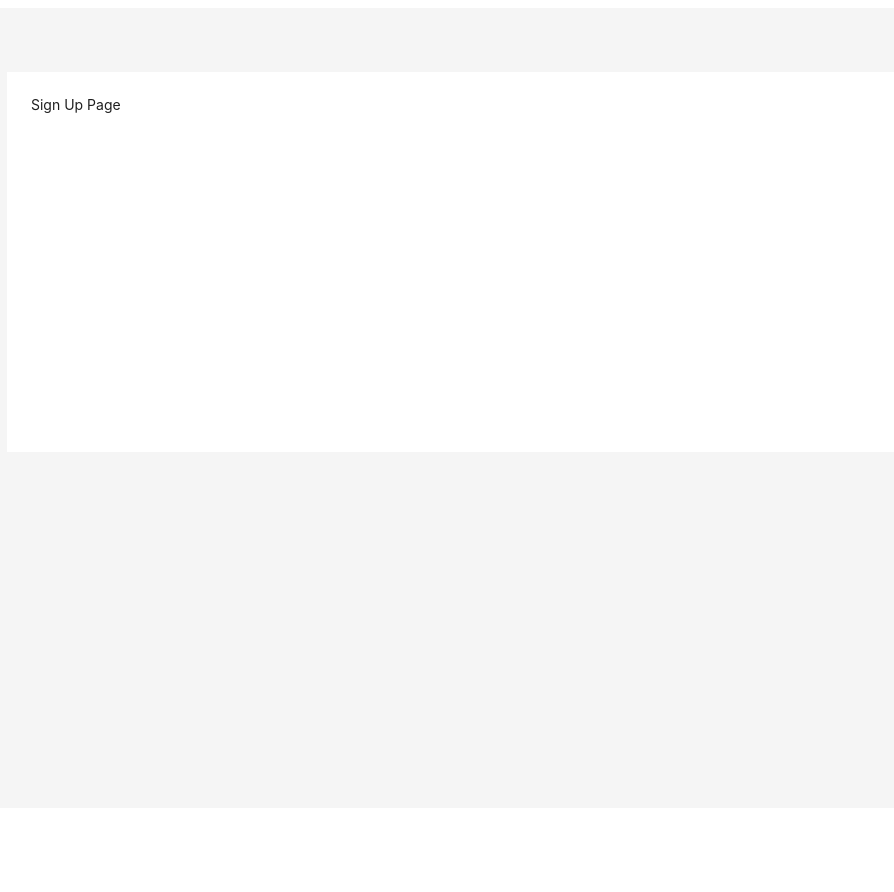
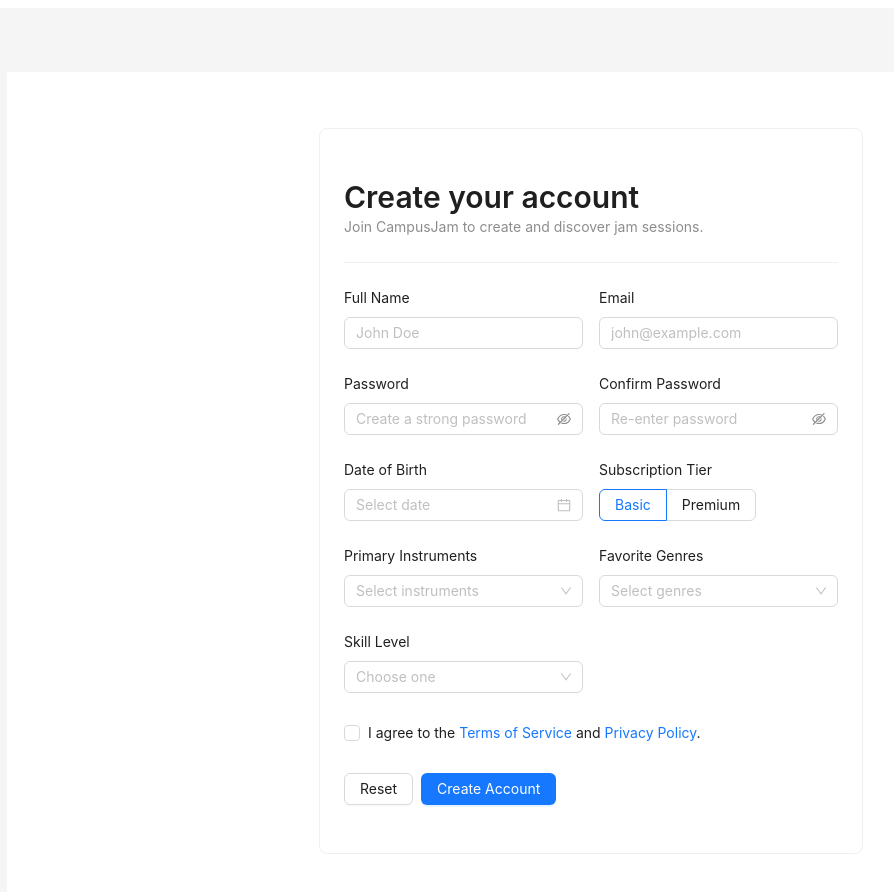
Before and after one commit to MQUEMADO16/CampusJam-Frontend, a React (Create React App) app: page /signup in a window 1280 px wide. Shown: the top 892 px of the page, without its empty margins (49-943 px from the left). Before the commit the page ends 816 px from the top, so only its background shows below. Built offline with nearby package versions, Linux system fonts and the light colour scheme.

Commit message:
add sign up page and sign up form component

```diff
--- a/src/App.tsx
+++ b/src/App.tsx
@@ -1,6 +1,8 @@
 import React from 'react';
 import { BrowserRouter, Routes, Route } from 'react-router-dom';
 import { Layout } from 'antd';
+
+import SignUp from './pages/SignUp';
 
 const { Content } = Layout;
 
@@ -26,7 +28,7 @@
               />
               <Route
                 path="/signup"
-                element={<div>Sign Up Page</div>}
+                element={<SignUp />}
               />
 
               {/* --- Core App & Session Pages --- */}
--- /dev/null
+++ b/src/components/features/SignUpForm.tsx
@@ -0,0 +1,256 @@
+import React from "react";
+import {
+  Button,
+  Checkbox,
+  Col,
+  DatePicker,
+  Form,
+  Input,
+  Radio,
+  Row,
+  Select,
+  Space,
+  Typography,
+  message,
+} from "antd";
+
+const { Text } = Typography;
+
+const INSTRUMENTS = [
+  "Guitar",
+  "Bass",
+  "Drums",
+  "Piano/Keys",
+  "Vocals",
+  "Violin",
+  "Saxophone",
+  "Trumpet",
+];
+
+const GENRES = [
+  "Rock",
+  "Jazz",
+  "Pop",
+  "Hip-Hop",
+  "Classical",
+  "Metal",
+  "Blues",
+  "EDM",
+  "Country",
+];
+
+const PASSWORD_RULE =
+  /^(?=.*[a-z])(?=.*[A-Z])(?=.*\d)(?=.*[ !"#$%&'()*+,\-./:;<=>?@[\\\]^_`{|}~]).{8,}$/;
+
+function isUnderAgeLimit(date: Date, minYears = 13): boolean {
+  const cutoff = new Date();
+  cutoff.setFullYear(cutoff.getFullYear() - minYears);
+  return date > cutoff;
+}
+
+const SignUpForm: React.FC = () => {
+  const [form] = Form.useForm();
+
+  const onFinish = () => {
+    // Show AntD success message
+    message.success("Account created successfully!");
+
+    // Reset all form fields
+    form.resetFields();
+  };
+
+  return (
+    <Form
+      layout="vertical"
+      form={form}
+      name="signup"
+      onFinish={onFinish}
+      onFinishFailed={() => {}}
+      scrollToFirstError
+      requiredMark="optional"
+      initialValues={{ subscriptionTier: "basic" }}
+    >
+      <Row gutter={[16, 0]}>
+        <Col xs={24} md={12}>
+          <Form.Item
+            label="Full Name"
+            name="name"
+            rules={[
+              { required: true, message: "Please enter your name" },
+              { min: 2, message: "Name must be at least 2 characters" },
+            ]}
+          >
+            <Input placeholder="John Doe" />
+          </Form.Item>
+        </Col>
+
+        <Col xs={24} md={12}>
+          <Form.Item
+            label="Email"
+            name="email"
+            rules={[
+              { required: true, message: "Please enter your email" },
+              { type: "email", message: "Enter a valid email" },
+            ]}
+          >
+            <Input placeholder="john@example.com" inputMode="email" />
+          </Form.Item>
+        </Col>
+
+        <Col xs={24} md={12}>
+          <Form.Item
+            label="Password"
+            name="password"
+            rules={[
+              { required: true, message: "Please enter a password" },
+              {
+                pattern: PASSWORD_RULE,
+                message: "Min 8 chars, with upper, lower, number & symbol.",
+              },
+            ]}
+            hasFeedback
+          >
+            <Input.Password placeholder="Create a strong password" />
+          </Form.Item>
+        </Col>
+
+        <Col xs={24} md={12}>
+          <Form.Item
+            label="Confirm Password"
+            name="confirmPassword"
+            dependencies={["password"]}
+            hasFeedback
+            rules={[
+              { required: true, message: "Please confirm your password" },
+              ({ getFieldValue }) => ({
+                validator(_, value) {
+                  if (!value || getFieldValue("password") === value) {
+                    return Promise.resolve();
+                  }
+                  return Promise.reject(new Error("The two passwords do not match"));
+                },
+              }),
+            ]}
+          >
+            <Input.Password placeholder="Re-enter password" />
+          </Form.Item>
+        </Col>
+
+        <Col xs={24} md={12}>
+          <Form.Item
+            label="Date of Birth"
+            name="dateOfBirth"
+            rules={[{ required: true, message: "Please select your DOB" }]}
+          >
+            <DatePicker
+              style={{ width: "100%" }}
+              disabledDate={(moment) =>
+                moment ? isUnderAgeLimit(moment.toDate(), 13) : false
+              }
+            />
+          </Form.Item>
+        </Col>
+
+        <Col xs={24} md={12}>
+          <Form.Item
+            label="Subscription Tier"
+            name="subscriptionTier"
+            rules={[{ required: true, message: "Select a tier" }]}
+          >
+            <Radio.Group>
+              <Radio.Button value="basic">Basic</Radio.Button>
+              <Radio.Button value="premium">Premium</Radio.Button>
+            </Radio.Group>
+          </Form.Item>
+        </Col>
+
+        <Col xs={24} md={12}>
+          <Form.Item
+            label="Primary Instruments"
+            name="instruments"
+            rules={[{ required: true, message: "Please select at least one instrument" }]}
+          >
+            <Select
+              mode="multiple"
+              allowClear
+              placeholder="Select instruments"
+              options={INSTRUMENTS.map((i) => ({ value: i, label: i }))}
+            />
+          </Form.Item>
+        </Col>
+
+        <Col xs={24} md={12}>
+          <Form.Item
+            label="Favorite Genres"
+            name="genres"
+            rules={[{ required: true, message: "Please select at least one genre" }]}
+          >
+            <Select
+              mode="multiple"
+              allowClear
+              placeholder="Select genres"
+              options={GENRES.map((g) => ({ value: g, label: g }))}
+            />
+          </Form.Item>
+        </Col>
+
+        <Col xs={24} md={12}>
+          <Form.Item
+            label="Skill Level"
+            name="skillLevel"
+            rules={[{ required: true, message: "Select your level" }]}
+          >
+            <Select
+              placeholder="Choose one"
+              options={[
+                { value: "Beginner", label: "Beginner" },
+                { value: "Intermediate", label: "Intermediate" },
+                { value: "Advanced", label: "Advanced" },
+              ]}
+            />
+          </Form.Item>
+        </Col>
+
+        <Col span={24}>
+          <Form.Item
+            name="acceptTerms"
+            valuePropName="checked"
+            rules={[
+              {
+                validator: (_, v) =>
+                  v
+                    ? Promise.resolve()
+                    : Promise.reject(new Error("You must accept the Terms & Privacy")),
+              },
+            ]}
+          >
+            <Checkbox>
+              I agree to the{" "}
+              <a href="#" onClick={(e) => e.preventDefault()}>
+                Terms of Service
+              </a>{" "}
+              and{" "}
+              <a href="#" onClick={(e) => e.preventDefault()}>
+                Privacy Policy
+              </a>
+              .
+            </Checkbox>
+          </Form.Item>
+        </Col>
+      </Row>
+
+      <Form.Item>
+        <Space>
+          <Button htmlType="button" onClick={() => form.resetFields()}>
+            Reset
+          </Button>
+          <Button type="primary" htmlType="submit">
+            Create Account
+          </Button>
+        </Space>
+      </Form.Item>
+    </Form>
+  );
+};
+
+export default SignUpForm;
--- /dev/null
+++ b/src/pages/SignUp.tsx
@@ -0,0 +1,27 @@
+import React from "react";
+import { Card, Col, Row, Typography, Divider } from "antd";
+import SignUpForm from "../components/features/SignUpForm";
+
+const { Title, Text } = Typography;
+
+const SignUp: React.FC = () => {
+  return (
+    <Row justify="center" style={{ padding: "32px 16px" }}>
+      <Col xs={24} sm={22} md={18} lg={16} xl={12} xxl={10}>
+        <Card>
+          <Title level={2} style={{ marginBottom: 0 }}>
+            Create your account
+          </Title>
+          <Text type="secondary">
+            Join CampusJam to create and discover jam sessions.
+          </Text>
+
+          <Divider />
+          <SignUpForm />
+        </Card>
+      </Col>
+    </Row>
+  );
+};
+
+export default SignUp;
```
